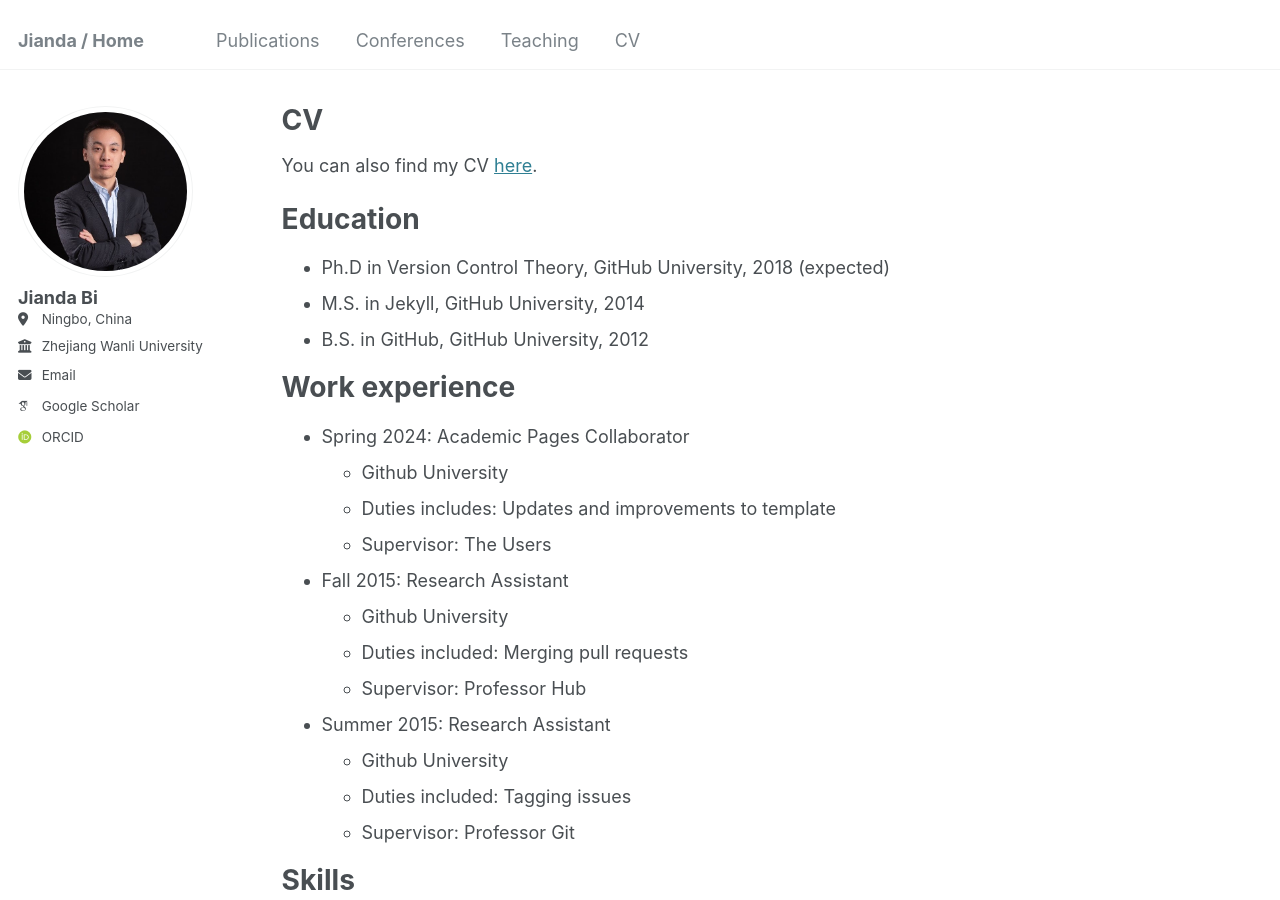
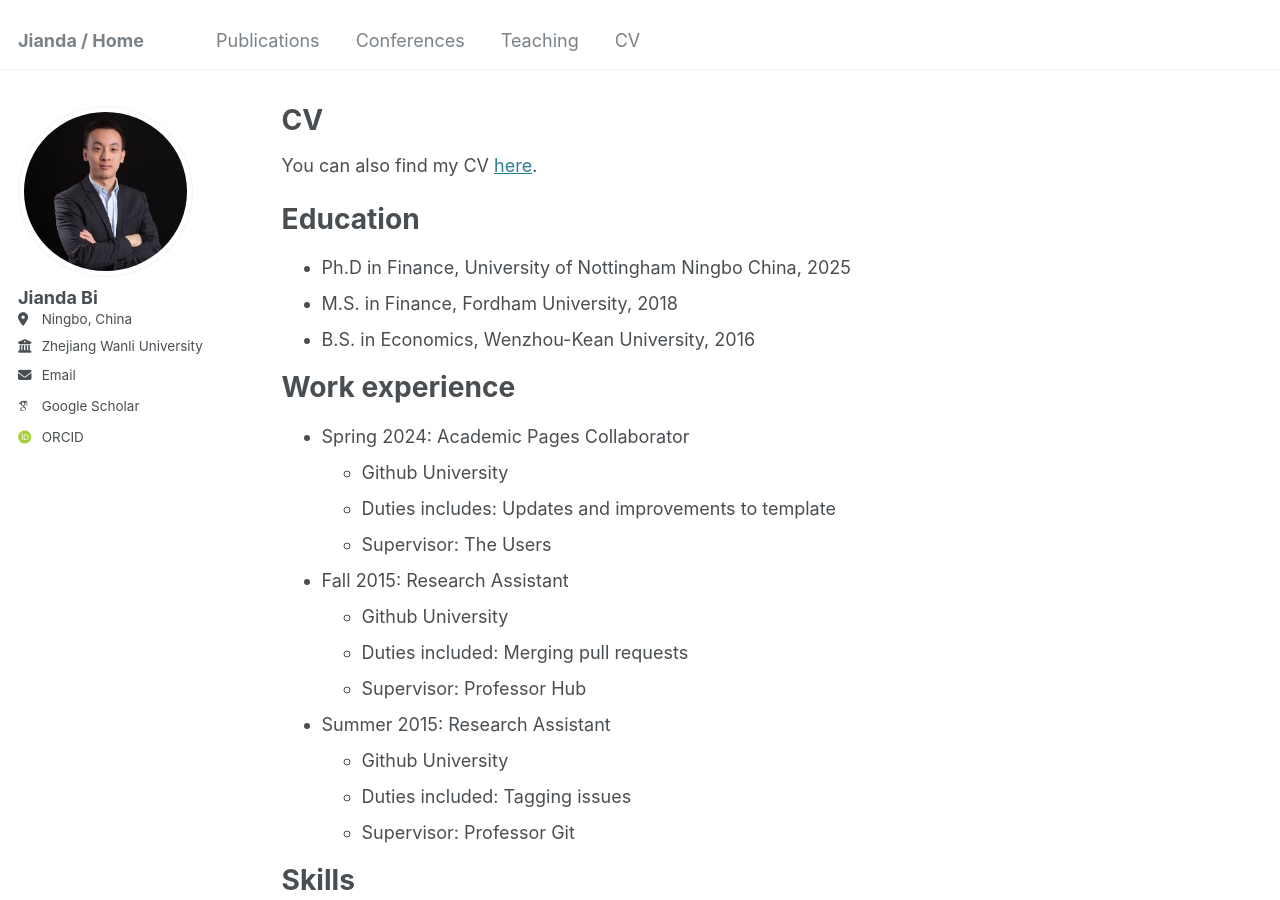
Before and after one commit to JiandaBi/Jianda.github.io, a Jekyll site: the page built from _pages/cv.md, in a window 1280 px wide and 900 px high. Built offline with Jekyll 4.4.1, drawn with Linux system fonts in a browser that asks for light colours; some web fonts are replaced.

Commit message:
Update cv.md

```diff
--- a/_pages/cv.md
+++ b/_pages/cv.md
@@ -21,9 +21,9 @@ You can also find my CV [here](https://jiandabi.github.io/files/cv.pdf).
 
 Education
 ======
-* Ph.D in Version Control Theory, GitHub University, 2018 (expected)
-* M.S. in Jekyll, GitHub University, 2014
-* B.S. in GitHub, GitHub University, 2012
+* Ph.D in Finance, University of Nottingham Ningbo China, 2025
+* M.S. in Finance, Fordham University, 2018
+* B.S. in Economics, Wenzhou-Kean University, 2016
 
 Work experience
 ======
```
